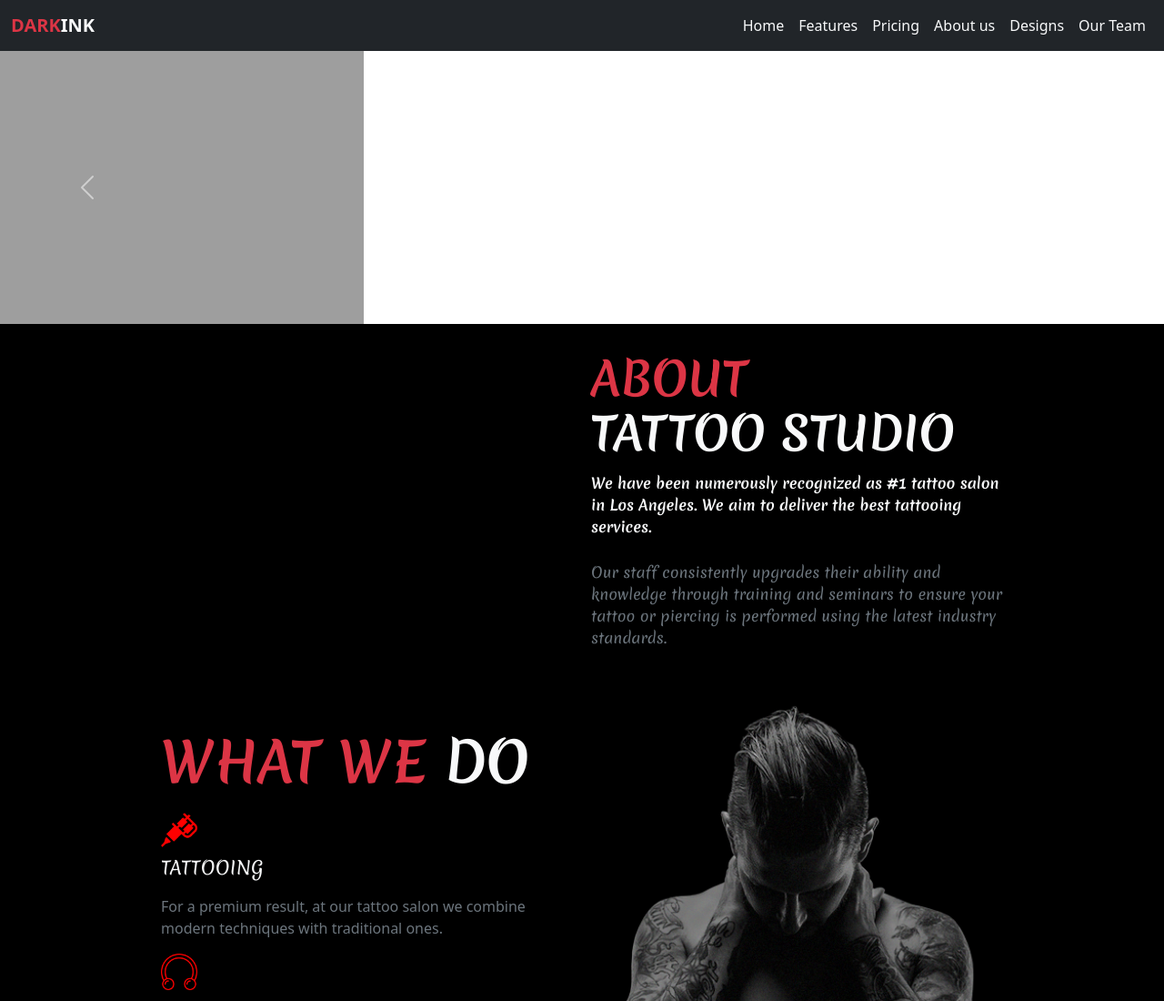
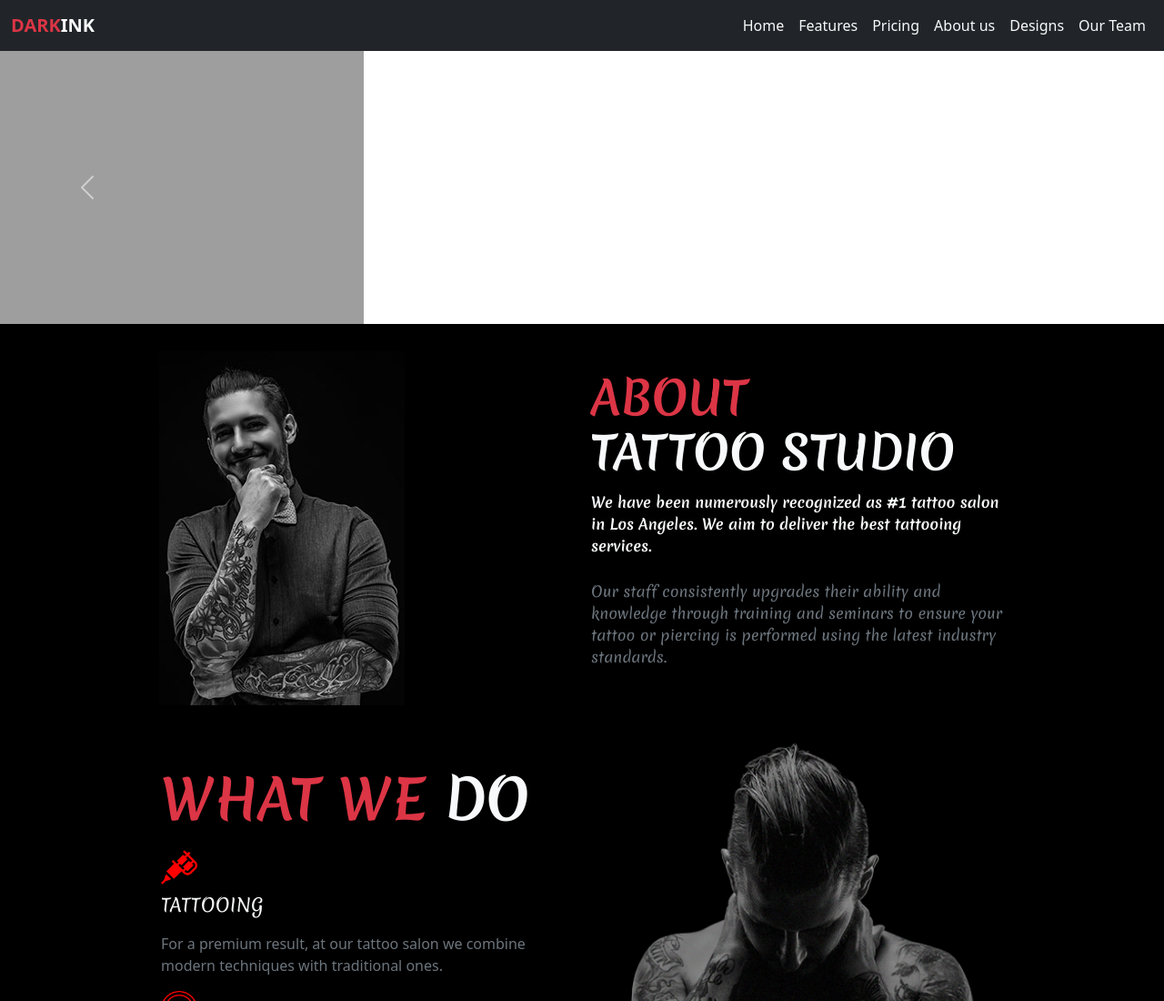
Before and after one commit to Sameer200309/TATTOO-, a plain HTML site: page index.html in a window 1280 px wide. Shown: the top 1100 px of the page at 91% size. Drawn offline with nearby package versions, Linux system fonts and the light colour scheme; the site is published under a folder, as on GitHub Pages, so addresses that start at the root find nothing; a web font is replaced by a local one.

Commit message:
Update index.html

```diff
--- a/index.html
+++ b/index.html
@@ -341,7 +341,7 @@
     <div class="container">
       <div class="row  justify-content-center align-items-center">
         <div class="col-md-5">
-          <img src="/image/home-5-2-270x389.jpg" alt="" class="img-fluid">
+          <img src="./image/home-5-2-270x389.jpg" alt="" class="img-fluid">
         </div>
         <div class="col-md-5">
           <h1><strong><span class="text-danger">ABOUT</span><br><span class="text-light">TATTOO STUDIO</span></strong>
```
